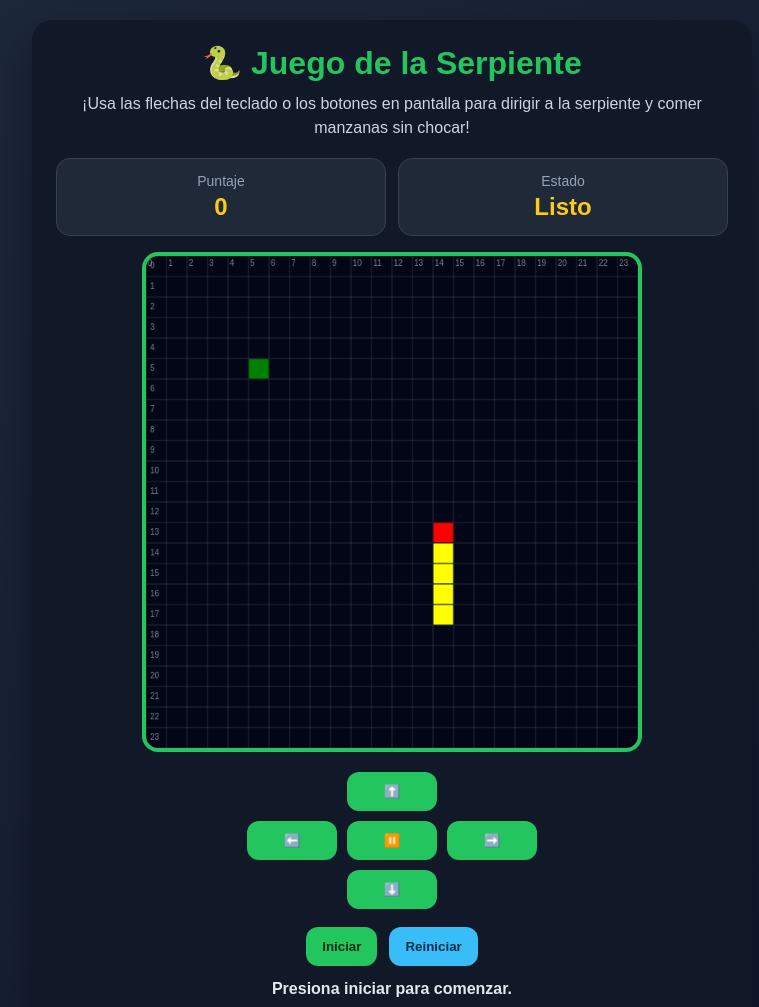
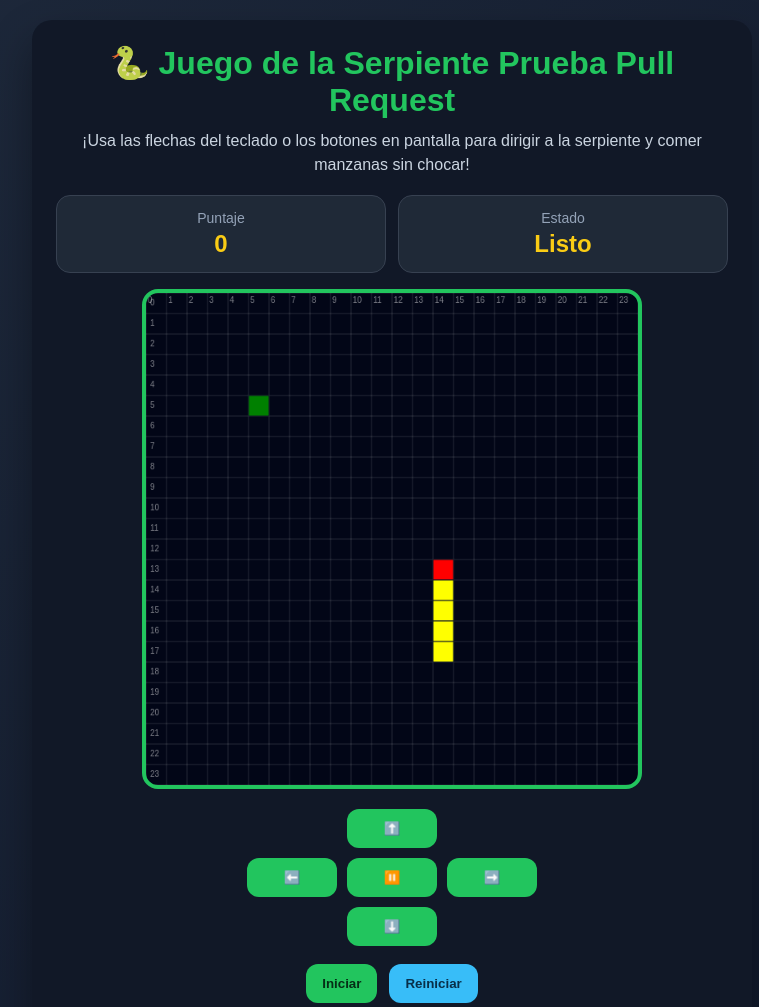
Before and after one commit to XxRogeoxX/JUEGO_SERPIENTE, a plain HTML site: page index.html in a window 1280 px wide. Shown: the top 1007 px of the page, without its empty margins (248-1007 px from the left). Drawn offline with Linux system fonts and the light colour scheme.

Commit message:
Cambios en textos para prueba

```diff
--- a/index.html
+++ b/index.html
@@ -3,12 +3,12 @@
 <head>
   <meta charset="UTF-8" />
   <meta name="viewport" content="width=device-width, initial-scale=1.0" />
-  <title>Juego de la Serpiente - Taller</title>
+  <title>Juego de la Serpiente - Taller Pruebas de Pull Request</title>
   <link rel="stylesheet" href="serpiente.css">
 </head>
 <body>
   <main class="contenedor-juego">
-    <h1>🐍 Juego de la Serpiente</h1>
+    <h1>🐍 Juego de la Serpiente Prueba Pull Request</h1>
     <p class="descripcion">
       ¡Usa las flechas del teclado o los botones en pantalla para dirigir a la serpiente y comer manzanas sin chocar!
     </p>
```
